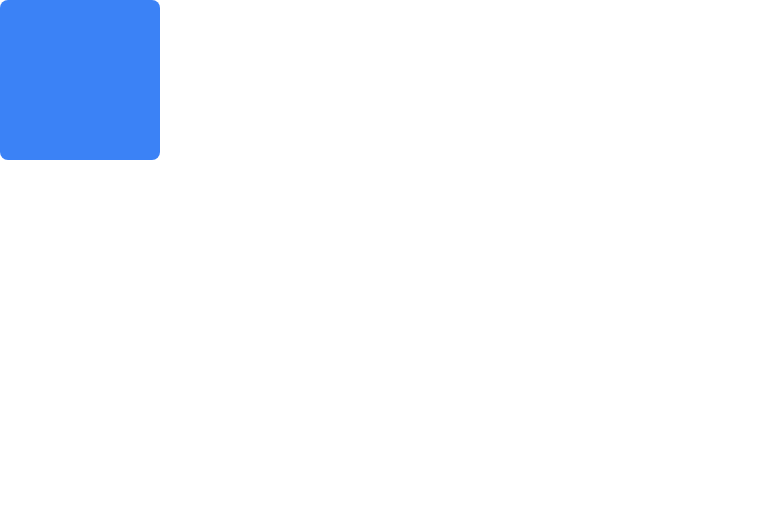
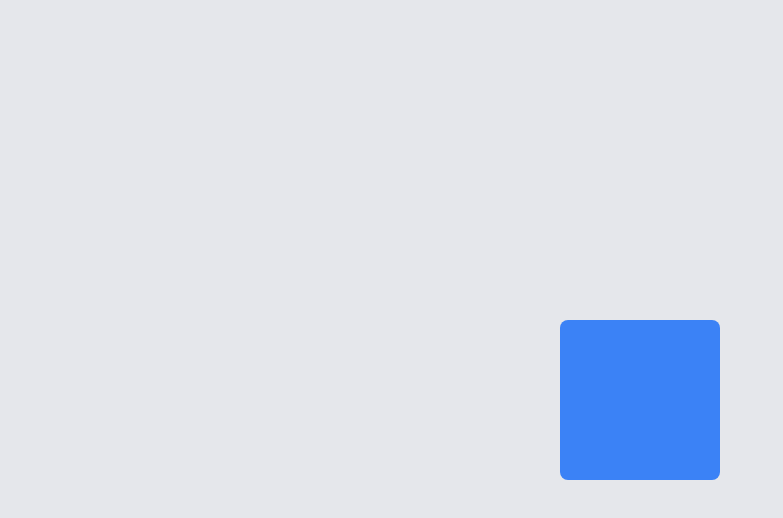
Before and after one commit to Cabdinasir64/Frame_Motion, a React (Vite) app: page / in a window 1280 px wide. Shown: the top 518 px of the page, without its empty margins (0-783 px from the left). Built offline with nearby package versions, Linux system fonts and the light colour scheme.

Commit message:
i added nother file of animation 38 framer motion

```diff
--- a/src/App.jsx
+++ b/src/App.jsx
@@ -1,15 +1,18 @@
 import Animation37 from './Components/animation37'
+import Animation38 from './Components/animation38'
+import { useState } from 'react';
 function App() {
+  const [selected, setSelected] = useState(false);
 
   return (
-    <>
-      <Animation37 />
-
-    </>
-  )
-
-
+    <div className="flex justify-center items-center min-h-screen bg-gray-200">
+      {!selected ? (
+        <Animation37 setSelected={setSelected} />
+      ) : (
+        <Animation38 setSelected={setSelected} />
+      )}
+    </div>
+  );
 }
 
-
-export default App
+export default App;
--- a/src/Components/animation37.jsx
+++ b/src/Components/animation37.jsx
@@ -1,7 +1,4 @@
-// AnimatedCard.jsx
-import React, { useState } from "react";
 import { motion } from "framer-motion";
-
 export default function AnimatedCard({ setSelected }) {
   return (
     <motion.div
--- /dev/null
+++ b/src/Components/animation38.jsx
@@ -0,0 +1,12 @@
+import { motion } from "framer-motion";
+export default function FullscreenModal({ setSelected }) {
+  return (
+    <motion.div
+      layoutId="card"
+      onClick={() => setSelected(false)}
+      className="fixed inset-0 bg-blue-500 flex items-center justify-center z-50"
+    >
+      <p className="text-white text-2xl">Full Details</p>
+    </motion.div>
+  );
+}
```
